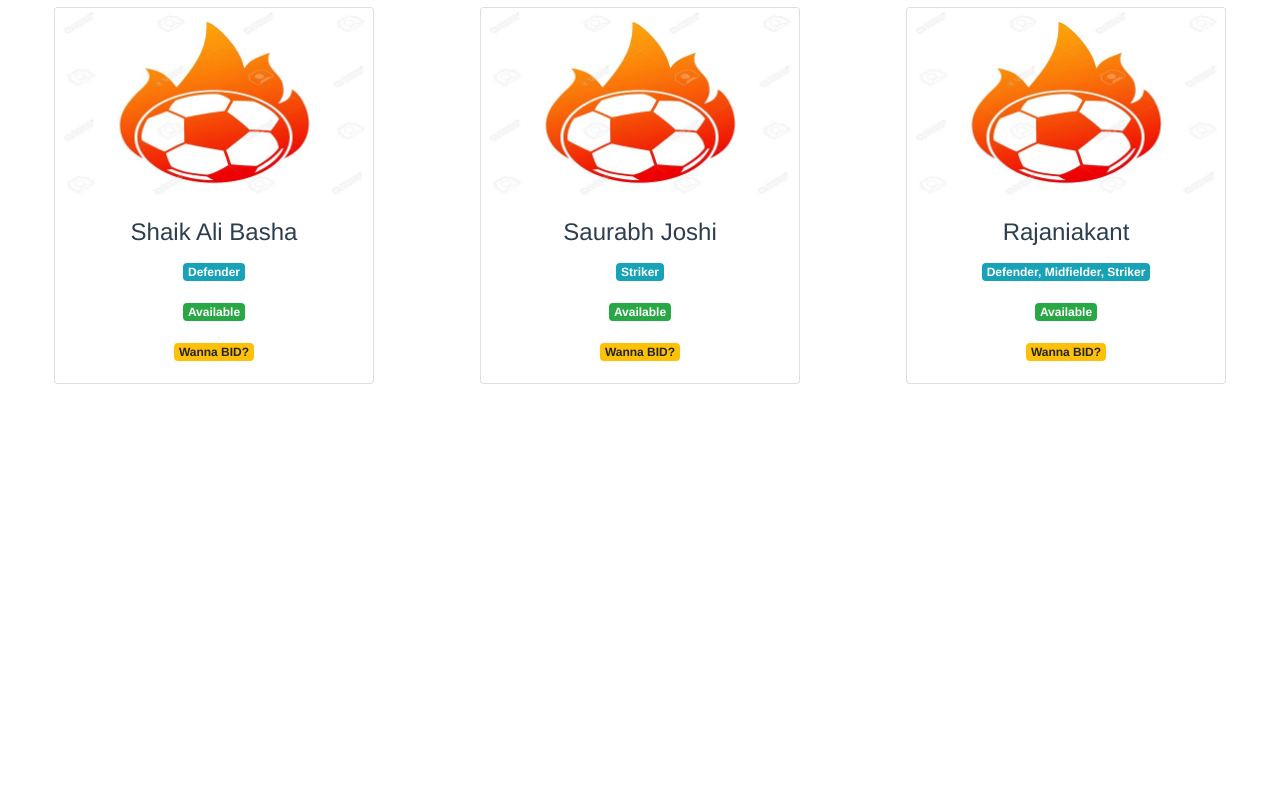
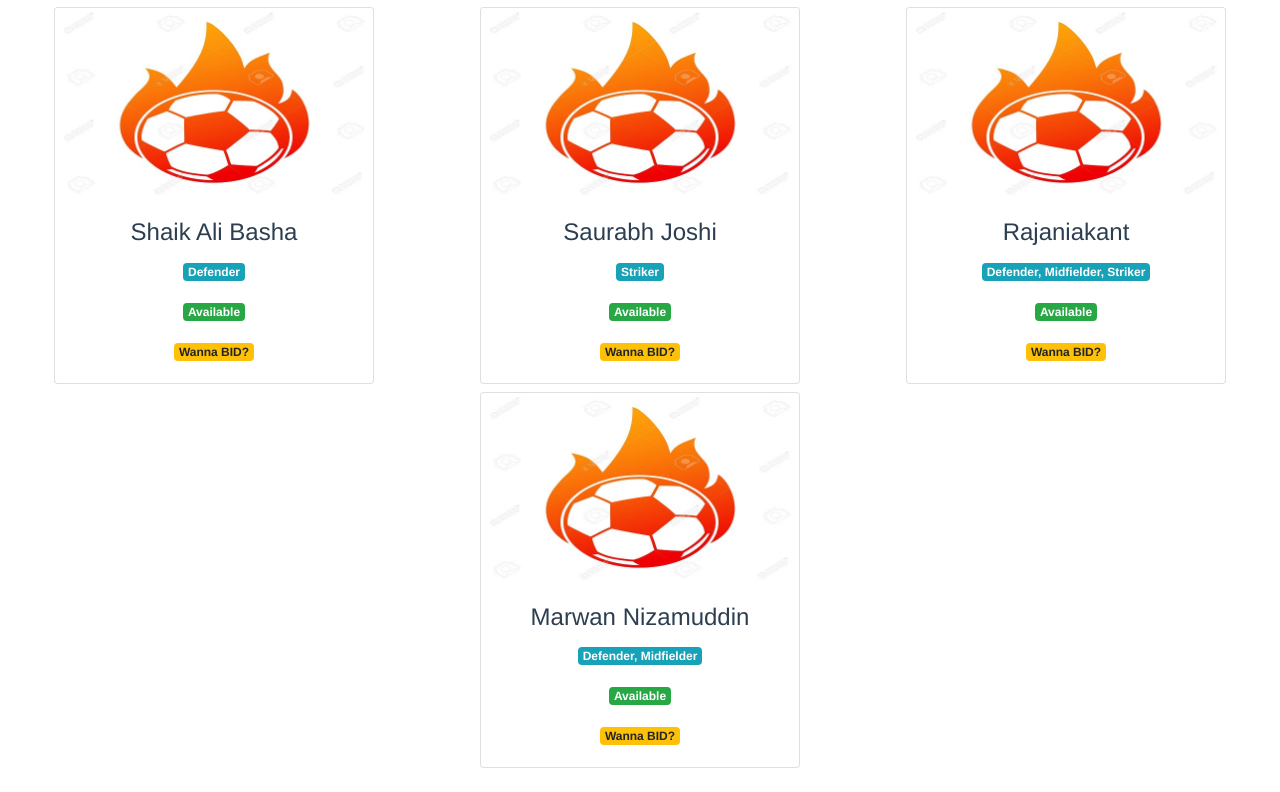
Before and after one commit to AndysWork/Football_Tournament, a Vue app: page /tournament/bidding in a window 1280 px wide. Shown: the part 2030-2822 px from the top of the page. Before the commit the page ends 2438 px from the top, so only its background shows below. Built offline with nearby package versions, Linux system fonts and the light colour scheme.

Commit message:
New Player Added

```diff
--- a/src/components/Bidding.vue
+++ b/src/components/Bidding.vue
@@ -171,6 +171,13 @@ export default {
           position: "Defender, Midfielder, Striker",
           isAvailable: true,
           currentTeam: ""
+        },
+        {
+          name: "Marwan Nizamuddin",
+          email: "marwan.nizamuddin@rockwellcollins.com",
+          position: "Defender, Midfielder",
+          isAvailable: true,
+          currentTeam: ""
         }
       ]
     };
```
